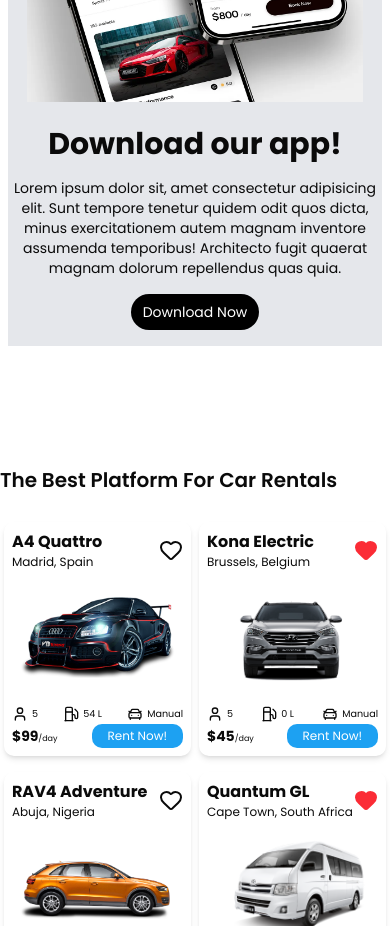
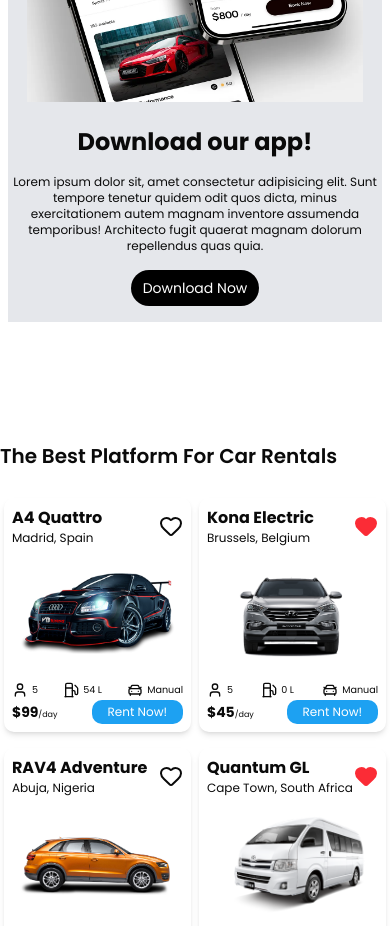
Before and after one commit to codebydolapo/Updrive, a Next.js app: page / in a window 390 px wide. Shown: the part 1120-2046 px from the top of the page. Built offline with nearby package versions, Linux system fonts and the light colour scheme.

Commit message:
chore: fixed homepage issues

```diff
--- a/app/page.tsx
+++ b/app/page.tsx
@@ -91,8 +91,8 @@
           <Image src={"/images/rentalBanner.webp"} alt="" unoptimized width={0} height={0} className="w-[90%] h-auto" />
         </div>
         <div className="md:w-[50%] w-full flex flex-col md:items-start items-center justify-center space-y-4 md:pr-[12rem]">
-          <h1 className="font-bold md:text-4xl text-3xl">Download our app!</h1>
-          <p className="text-sm md:text-start text-center">Lorem ipsum dolor sit, amet consectetur adipisicing elit. Sunt tempore tenetur quidem odit quos dicta, minus exercitationem autem magnam inventore assumenda temporibus! Architecto fugit quaerat magnam dolorum repellendus quas quia.</p>
+          <h1 className="font-bold md:text-4xl text-2xl">Download our app!</h1>
+          <p className="md:text-sm text-xs md:text-start text-center">Lorem ipsum dolor sit, amet consectetur adipisicing elit. Sunt tempore tenetur quidem odit quos dicta, minus exercitationem autem magnam inventore assumenda temporibus! Architecto fugit quaerat magnam dolorum repellendus quas quia.</p>
           <button className="bg-black px-3 py-2 text-sm text-white rounded-full">Download Now</button>
         </div>
       </div>
```
